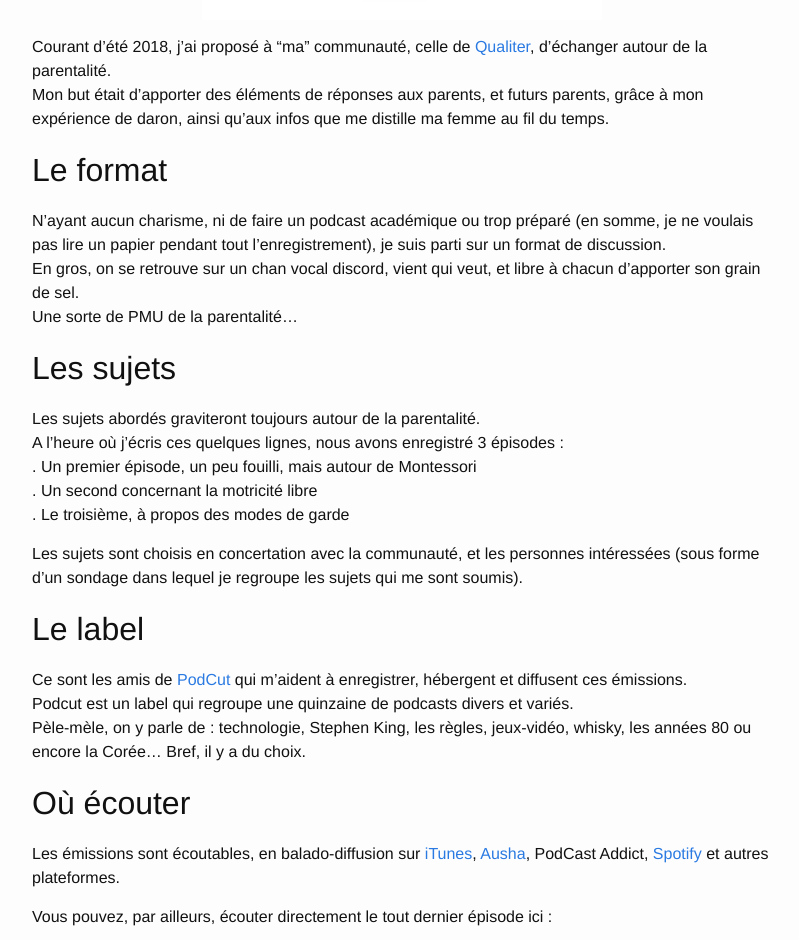
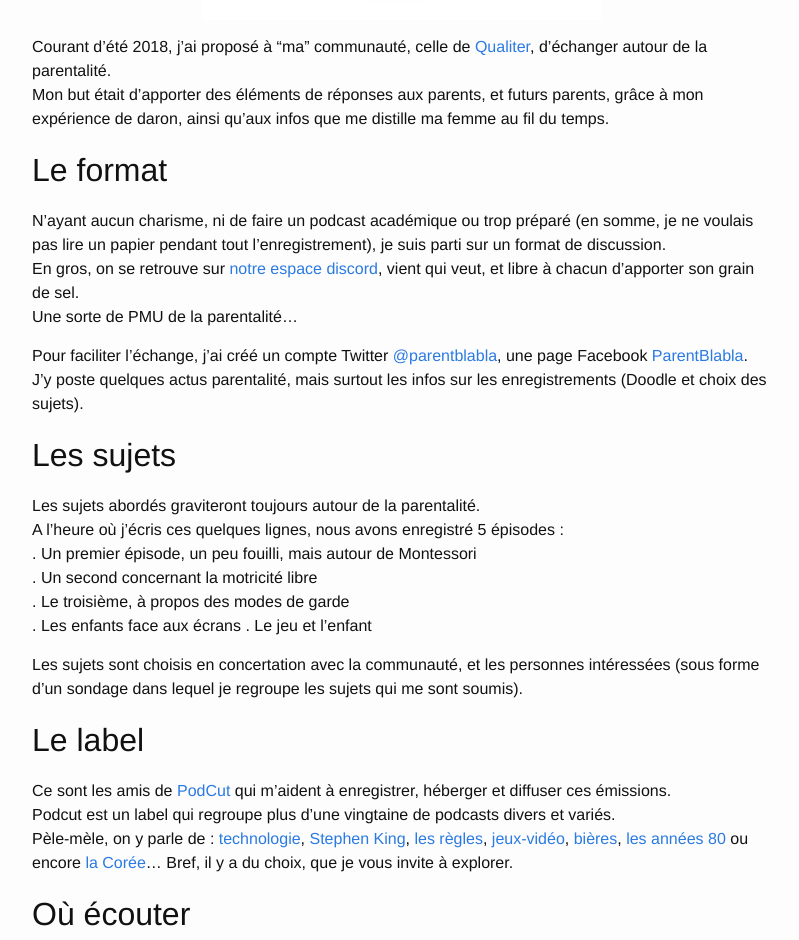
Before and after one commit to chibani/chibani.github.io, a Jekyll site: the page built from _posts/2018-11-27-parentblabla.markdown, in a window 1280 px wide and 1400 px high, scrolled down 580 px, cut to the strip 0-940 px from the top of the window. Shown: the whole strip, without its empty margins (238-1037 px from the left). Built offline with Jekyll 4.4.1, drawn with Linux system fonts in a browser that asks for light colours.

Commit message:
Additional infos about ParentBlabla

```diff
--- a/_posts/2018-11-27-parentblabla.markdown
+++ b/_posts/2018-11-27-parentblabla.markdown
@@ -18,24 +18,29 @@ Mon but était d'apporter des éléments de réponses aux parents, et futurs par
 ## Le format
 
 N'ayant aucun charisme, ni de faire un podcast académique ou trop préparé (en somme, je ne voulais pas lire un papier pendant tout l'enregistrement), je suis parti sur un format de discussion.
-En gros, on se retrouve sur un chan vocal discord, vient qui veut, et libre à chacun d'apporter son grain de sel.
+En gros, on se retrouve sur [notre espace discord](https://discordapp.com/invite/DkVvAjm), vient qui veut, et libre à chacun d'apporter son grain de sel.
 Une sorte de PMU de la parentalité...
+
+Pour faciliter l'échange, j'ai créé un compte Twitter [@parentblabla](https://twitter.com/parentblabla), une page Facebook [ParentBlabla](https://www.facebook.com/parentblabla/).
+J'y poste quelques actus parentalité, mais surtout les infos sur les enregistrements (Doodle et choix des sujets).
 
 ## Les sujets
 
 Les sujets abordés graviteront toujours autour de la parentalité.
-A l'heure où j'écris ces quelques lignes, nous avons enregistré 3 épisodes :
+A l'heure où j'écris ces quelques lignes, nous avons enregistré 5 épisodes :
  . Un premier épisode, un peu fouilli, mais autour de Montessori
  . Un second concernant la motricité libre
  . Le troisième, à propos des modes de garde
+ . Les enfants face aux écrans
+ . Le jeu et l'enfant
 
 Les sujets sont choisis en concertation avec la communauté, et les personnes intéressées (sous forme d'un sondage dans lequel je regroupe les sujets qui me sont soumis).
 
 ## Le label
 
-Ce sont les amis de [PodCut](https://podcut.studio/) qui m'aident à enregistrer, hébergent et diffusent ces émissions.
-Podcut est un label qui regroupe une quinzaine de podcasts divers et variés.
-Pèle-mèle, on y parle de : technologie, Stephen King, les règles, jeux-vidéo, whisky, les années 80 ou encore la Corée...  Bref, il y a du choix.
+Ce sont les amis de [PodCut](https://podcut.studio/) qui m'aident à enregistrer, héberger et diffuser ces émissions.
+Podcut est un label qui regroupe plus d'une vingtaine de podcasts divers et variés.
+Pèle-mèle, on y parle de : [technologie](https://podcast.ausha.co/l-ecole-des-faq), [Stephen King](https://podcast.ausha.co/le-roi-stephen), [les règles](https://podcast.ausha.co/la-menstruelle), [jeux-vidéo](https://podcast.ausha.co/g7), [bières](https://podcast.ausha.co/binouze-usa), [les années 80](https://podcast.ausha.co/so-80-s-1) ou encore [la Corée](https://podcast.ausha.co/geon-bae)...  Bref, il y a du choix, que je vous invite à explorer.
 
 ## Où écouter
 
```
